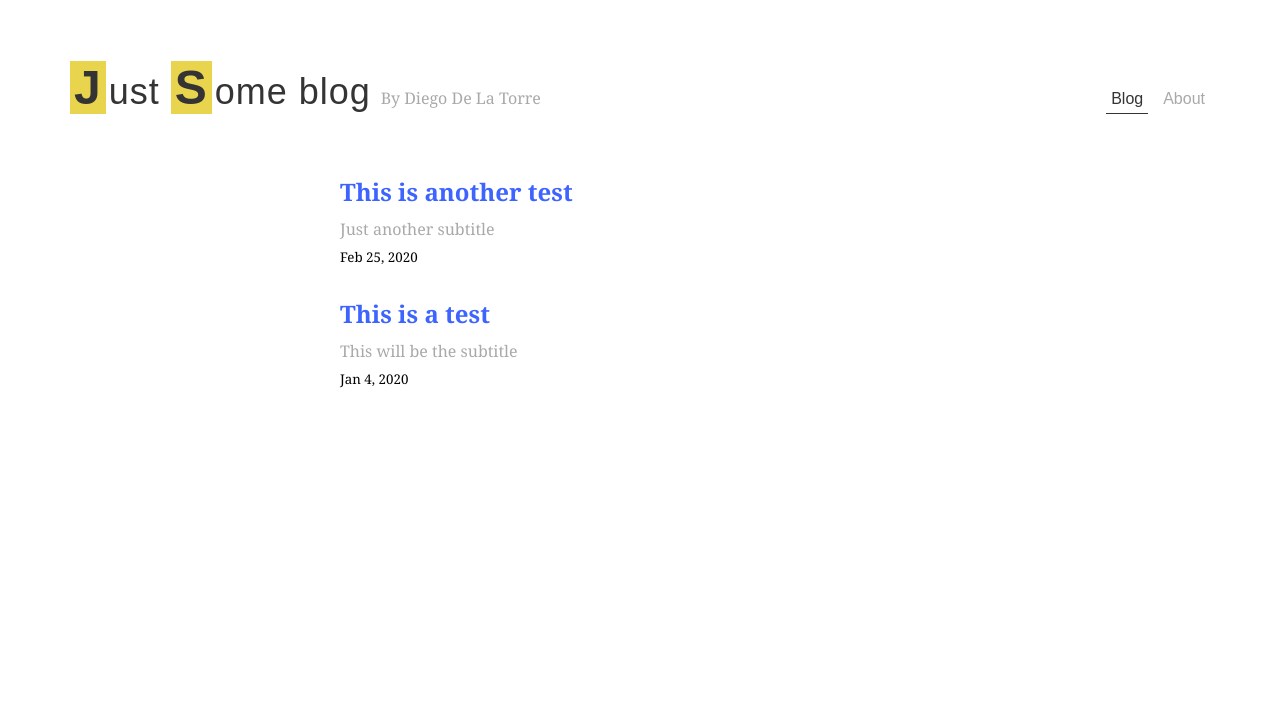
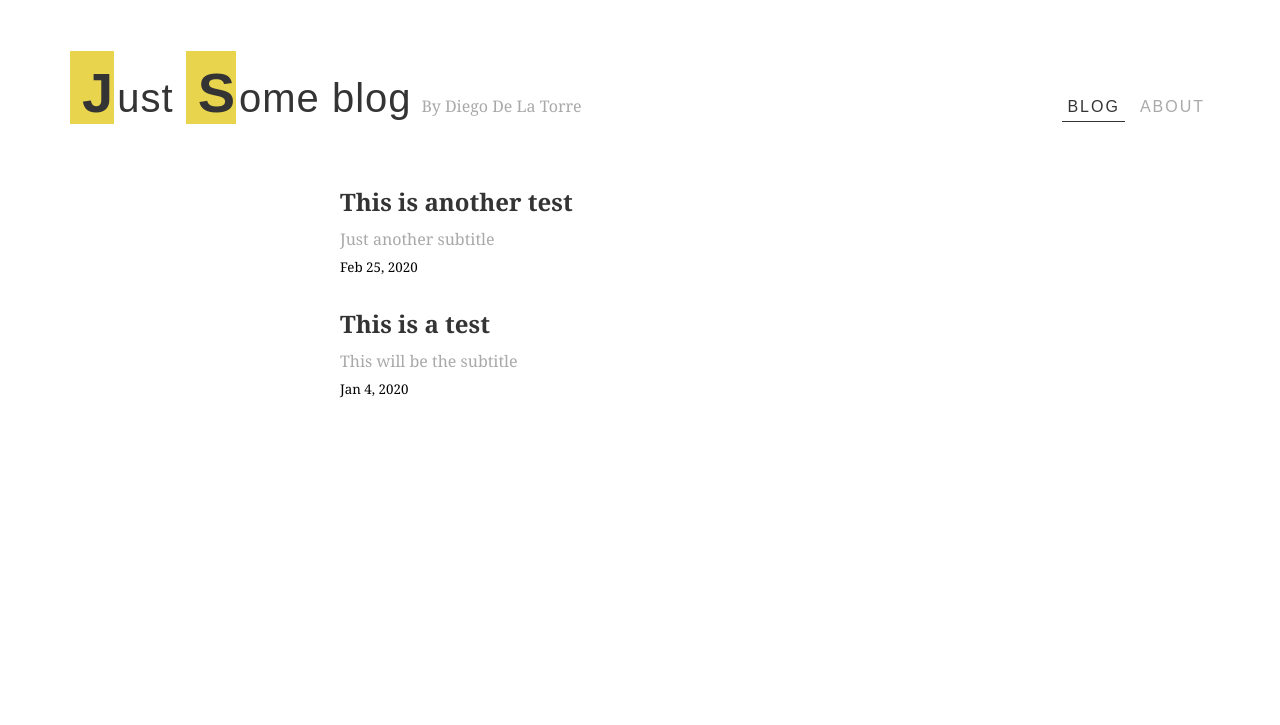
Before and after one commit to Diegodlt/blog, a Gatsby site: page / in a window 1280 px wide. Shown: the top 725 px of the page. Built offline with nearby package versions, Linux system fonts and the light colour scheme; Gatsby itself is replaced by a stand-in of ours; some packages are replaced by stand-ins of ours.

Commit message:
Change title font size and other styling changes

```diff
--- a/src/styles/layout.scss
+++ b/src/styles/layout.scss
@@ -34,7 +34,7 @@ header{
         font-weight: 500;
         letter-spacing: 1px;
         font-family: $heading-font;
-        font-size: 2.25rem;
+        font-size: 2.5rem;
         color: $black;
     }
     h1{
@@ -61,6 +61,8 @@ nav{
     display: flex;
     a{
         font-family: $heading-font;
+        text-transform: uppercase;
+        letter-spacing: 2px;
         margin-left: 10px;
         color: $gray;
         padding: 0 5px 5px 5px;
@@ -122,7 +124,7 @@ article{
     margin-bottom: 30px;
     h2{
         margin: 0 0 10px 0;
-        color: $blue;
+        color: $black;
     }
     p{
         margin: 0 0 5px 0;
@@ -158,10 +160,11 @@ article{
 }
 
 .js-title{
-    font-size: 3rem;
+    font-size: 3.5rem;
     font-weight: 700;
     background-color: #e9d54d;
-    padding: 0 4px;
+    padding-left: 12px;
+    padding-top: 10px;
     margin-right: 3px;
 }
 
```
